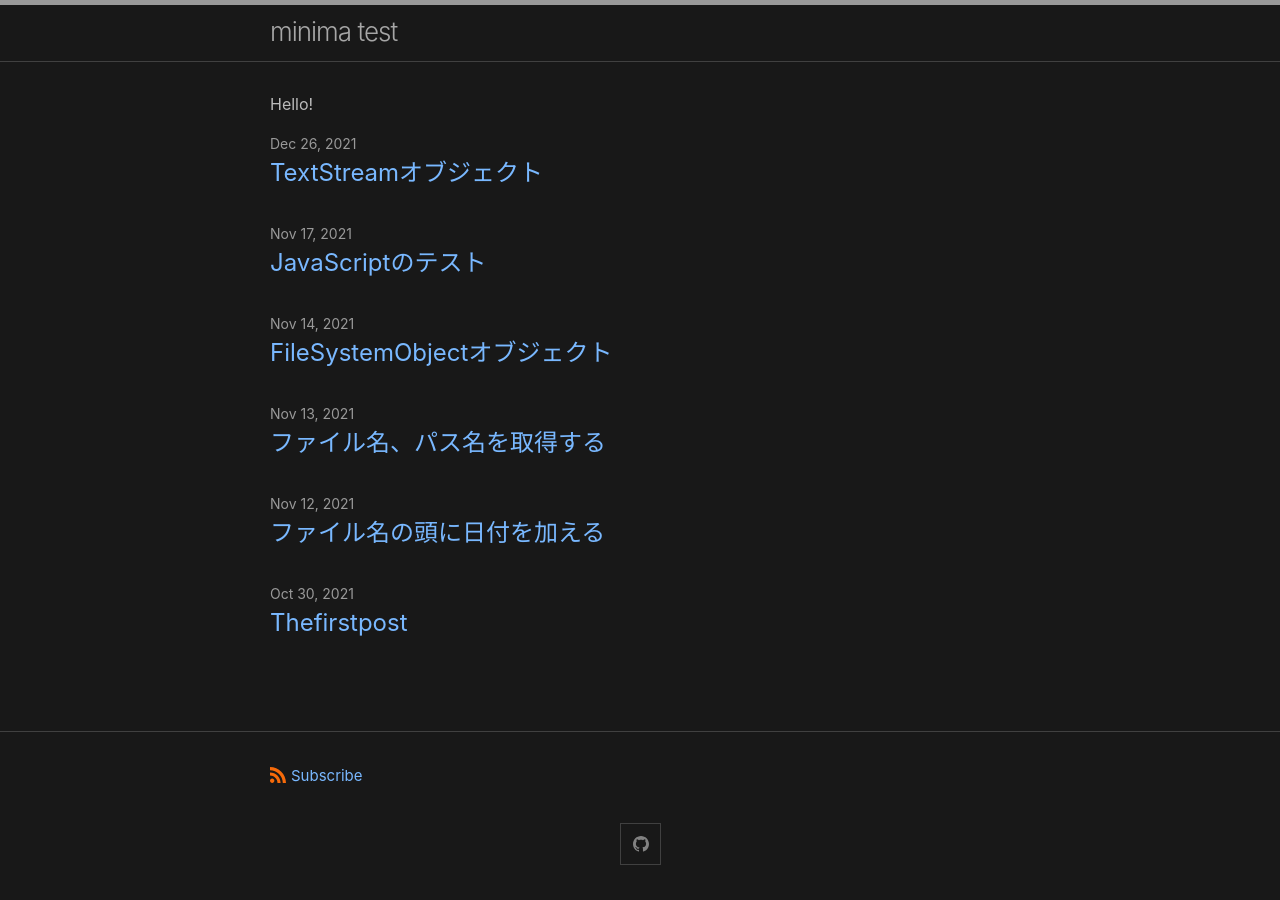
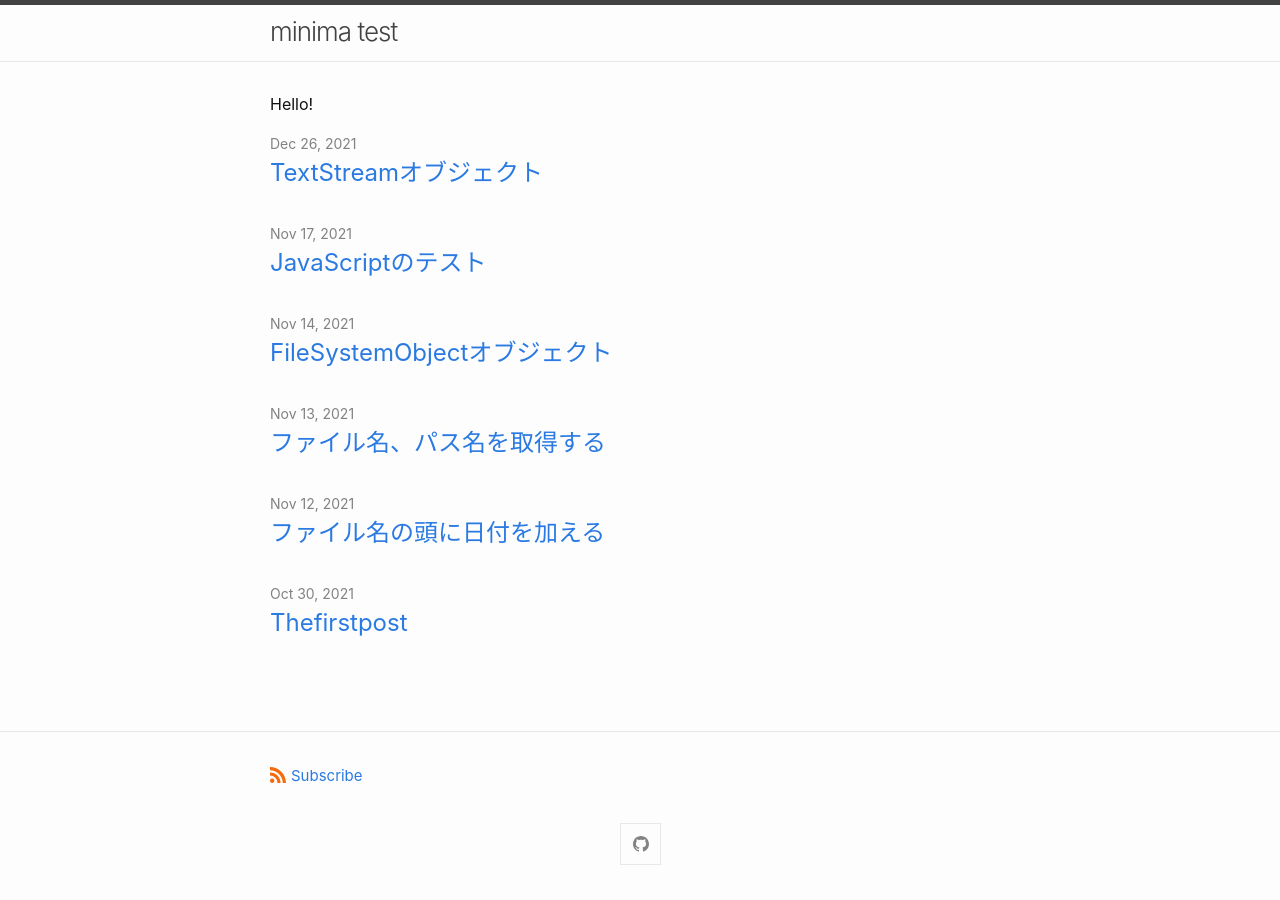
Before and after one commit to sammaya164/minima-test, a Jekyll site: the page built from index.md, in a window 1280 px wide. Built offline with Jekyll 4.4.1, drawn with Linux system fonts in a browser that asks for light colours; a script that is not in the unit is left out.

Commit message:
Update _config.yml

```diff
--- a/_config.yml
+++ b/_config.yml
@@ -6,7 +6,7 @@ title: "minima test"
 lang: ja
 
 minima:
-  skin: dark # classic,dark,solarized,solarized-dark
+  skin: classic # classic,dark,solarized,solarized-dark
   # date_format: "%b %-d, %Y"
   social_links:
     # twitter: jekyllrb
```
